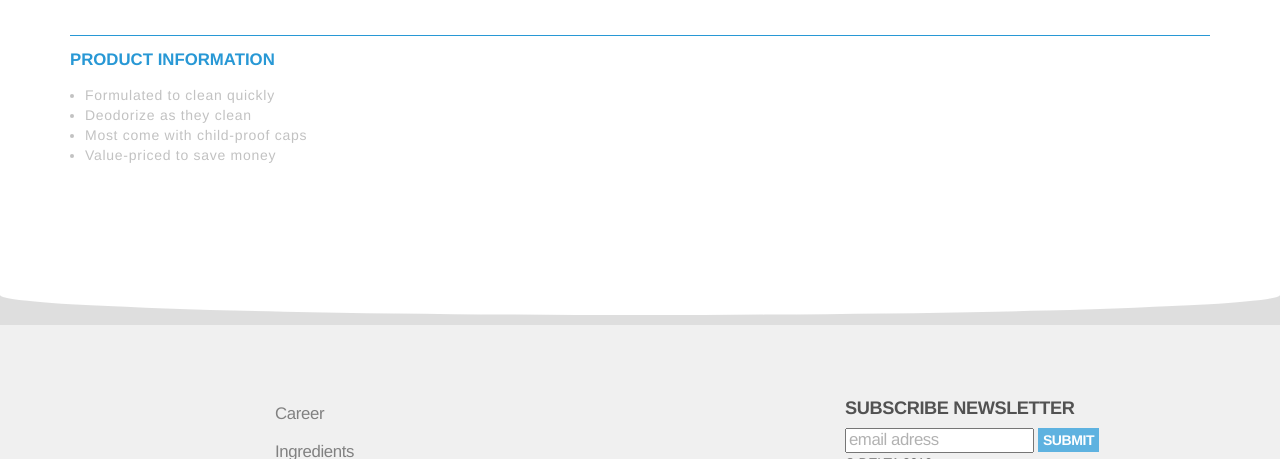
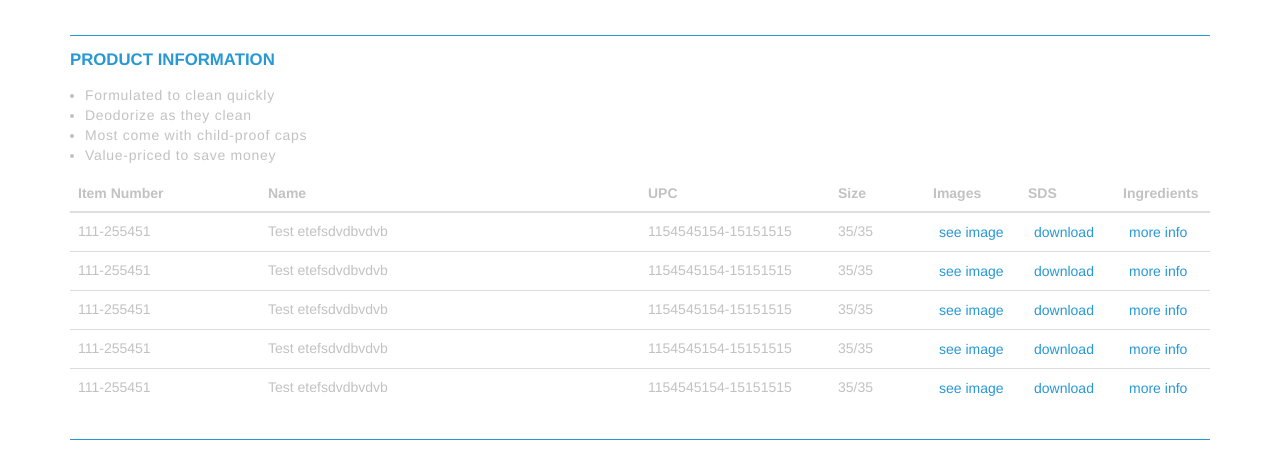
Before and after one commit to sahmali/deltacom, a plain HTML site: page product-info.html in a window 1280 px wide. Shown: the part 1376-1835 px from the top of the page. Drawn offline with nearby package versions, Linux system fonts and the light colour scheme.

Commit message:
lightbox hazir

```diff
--- a/assets/js/delta.js
+++ b/assets/js/delta.js
@@ -3,3 +3,29 @@ for (var i = $coverItems.length - 1; i >= 0; i--) {
 
 	$coverItems[i].style.left = 100/11*i+10+'%'
 }
+
+
+
+
+////////lightbox js
+const lightbox = document.createElement('div')
+lightbox.id = 'lightbox'
+document.body.appendChild(lightbox)
+
+const images = document.querySelectorAll('.see-img-btn')
+images.forEach(image => {
+  image.addEventListener('click', e => {
+    lightbox.classList.add('lightactive')
+    const img = document.createElement('img')
+    img.src = image.getAttribute('imagesrc')
+    while (lightbox.firstChild) {
+      lightbox.removeChild(lightbox.firstChild)
+    }
+    lightbox.appendChild(img)
+  })
+})
+
+lightbox.addEventListener('click', e => {
+  if (e.target !== e.currentTarget) return
+  lightbox.classList.remove('lightactive')
+})
--- a/assets/scss/pages.scss
+++ b/assets/scss/pages.scss
@@ -4,6 +4,29 @@ $mainblue:#2898D5;
 }
 .float-right{
 	float: right;
+}
+#lightbox {
+  position: fixed;
+  z-index: 1000;
+  top: 0;
+  width: 100%;
+  height: 100%;
+  background-color: rgba(0, 0, 0, .8);
+  display: none;
+}
+
+#lightbox.lightactive {
+  display: flex;
+  justify-content: center;
+  align-items: center;
+}
+
+#lightbox img {
+  max-width: 90%;
+  max-height: 80%;
+  padding: 4px;
+  background-color: black;
+  border: 2px solid white;
 }
 #pageContent{
 	padding-top: 50px;
@@ -49,6 +72,26 @@ $mainblue:#2898D5;
 			}
 		}
 	}
+	.product-table{
+		table{
+			color: #C2C2C2;
+			.table-btn{
+				background-color: #FFFFFF;
+				color: $mainblue;
+				border: none;
+				outline: none;
+				&:hover{
+					background: #FFFFFF;
+				}
+			}
+			th{
+				font-weight: 600;
+			}
+			td{
+
+			}
+		}
+	}
 }
 .pageMap{
 	letter-spacing: -0.28px;
--- a/product-info.html
+++ b/product-info.html
@@ -14,6 +14,10 @@
 	<link rel="stylesheet" href="assets/css/style.css">
 </head>
 <body>
+
+
+
+<!-- HEADER SECTION START-->
 
 	<section id="header-section">
 		<div class="logo-main">
@@ -57,7 +61,16 @@
 			</div>
 		</div>
 	</section>
-	<div id="pageContent">
+
+	<!-- HEADER SECTION END-->
+
+
+
+
+
+<!-- CONTENT SECTION START-->
+
+	<section id="pageContent">
 		<div class="container">
 			<div class="pageMap">
 				<span>HOME / <span><span>OUR BRANDS AND PRODUCTS /</span> <span>HOUSEHOLD CHEMICALS/ </span><span>LIQUID CLEANERS</span>
@@ -75,21 +88,82 @@
 					<li>Value-priced to save money</li>
 				</ul>
 			</div>
+			<div class="product-table border-bottom">
+				<div class="table-responsive">
+					  <table class="table">
+					    <thead>
+					      <tr>
+					        <th class="col-md-2">Item Number</th>
+					        <th class="col-md-4">Name</th>
+					        <th class="col-md-2">UPC</th>
+					        <th class="col-md-1">Size</th>
+					        <th class="col-md-1">Images</th>
+					        <th class="col-md-1">SDS</th>
+					        <th class="col-md-1">Ingredients</th>
+					      </tr>
+					    </thead>
+					    <tbody>
+					      <tr>
+					        <td>111-255451</td>
+					        <td>Test etefsdvdbvdvb</td>
+					        <td>1154545154-15151515</td>
+					        <td>35/35</td>
+					        <td><button imagesrc="assets/img/Litem1.png" class="table-btn see-img-btn">see image</button></td>
+					        <td><button class="table-btn download-btn">download</button></td>
+					        <td><button class="table-btn more-info-btn">more info</button></td>
+					      </tr>
+					      <tr>
+					        <td>111-255451</td>
+					        <td>Test etefsdvdbvdvb</td>
+					        <td>1154545154-15151515</td>
+					        <td>35/35</td>
+					        <td><button imagesrc="assets/img/Litem1.png" class="table-btn see-img-btn">see image</button></td>
+					        <td><button class="table-btn download-btn">download</button></td>
+					        <td><button class="table-btn more-info-btn">more info</button></td>
+					      </tr>
+					      <tr>
+					        <td>111-255451</td>
+					        <td>Test etefsdvdbvdvb</td>
+					        <td>1154545154-15151515</td>
+					        <td>35/35</td>
+					        <td><button imagesrc="assets/img/Litem1.png" class="table-btn see-img-btn">see image</button></td>
+					        <td><button class="table-btn download-btn">download</button></td>
+					        <td><button class="table-btn more-info-btn">more info</button></td>
+					      </tr>
+					      <tr>
+					        <td>111-255451</td>
+					        <td>Test etefsdvdbvdvb</td>
+					        <td>1154545154-15151515</td>
+					        <td>35/35</td>
+					        <td><button imagesrc="assets/img/Litem1.png" class="table-btn see-img-btn">see image</button></td>
+					        <td><button class="table-btn download-btn">download</button></td>
+					        <td><button class="table-btn more-info-btn">more info</button></td>
+					      </tr>
+					      <tr>
+					        <td>111-255451</td>
+					        <td>Test etefsdvdbvdvb</td>
+					        <td>1154545154-15151515</td>
+					        <td>35/35</td>
+					        <td><button imagesrc="assets/img/Litem1.png" class="table-btn see-img-btn">see image</button></td>
+					        <td><button class="table-btn download-btn">download</button></td>
+					        <td><button class="table-btn more-info-btn">more info</button></td>
+					      </tr>
+					    </tbody>
+					  </table>
+  				</div>
+			</div>
+		</div>
+	</section>
+	<div class="figure">
+		<div class="figure-inside"></div>
+	</div>
+
+<!-- CONTENT SECTION END-->
 
 
 
 
-
-
-
-
-		</div>
-	</div>
-	<div class="figure">
-		<div class="figure-inside"></div>
-	</div>
-
-
+<!-- FOOTER SECTION START-->
 
 	<section id="footer-section">
 		<div class="container" style="display: flex;align-items: flex-start;">
@@ -118,6 +192,10 @@
 		</div>
 	</section>
 
+
+
+<!-- FOOTER SECTION END-->
+
 <!-- BOOTSTRAP 3.3.7 Latest compiled and minified JavaScript -->
 <script src="https://maxcdn.bootstrapcdn.com/bootstrap/3.3.7/js/bootstrap.min.js" integrity="sha384-Tc5IQib027qvyjSMfHjOMaLkfuWVxZxUPnCJA7l2mCWNIpG9mGCD8wGNIcPD7Txa" crossorigin="anonymous"></script>
 <script type="text/javascript" src="assets/js/delta.js"></script>
```
Also changed, not shown: index.html (+21 -0 lines), assets/css/style.css, assets/scss/pages.css.
